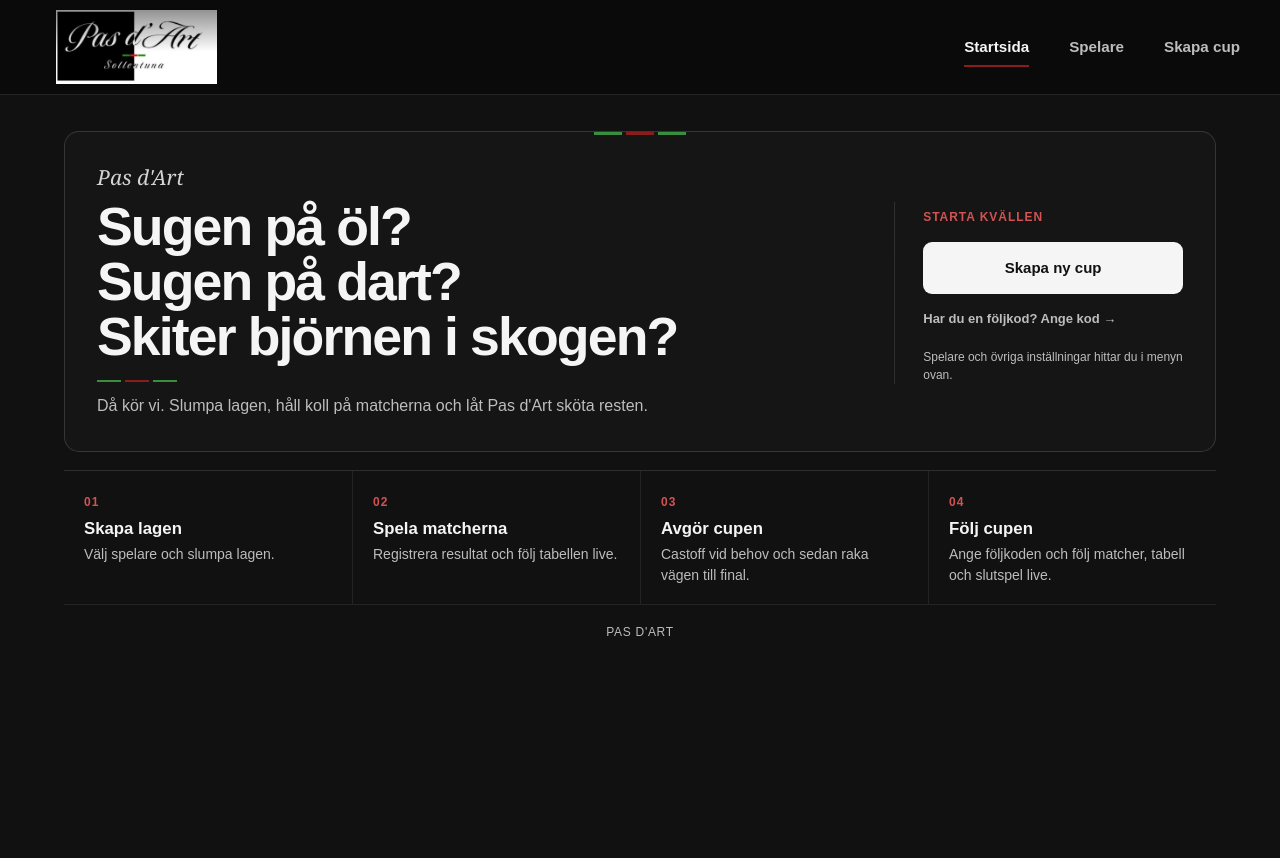
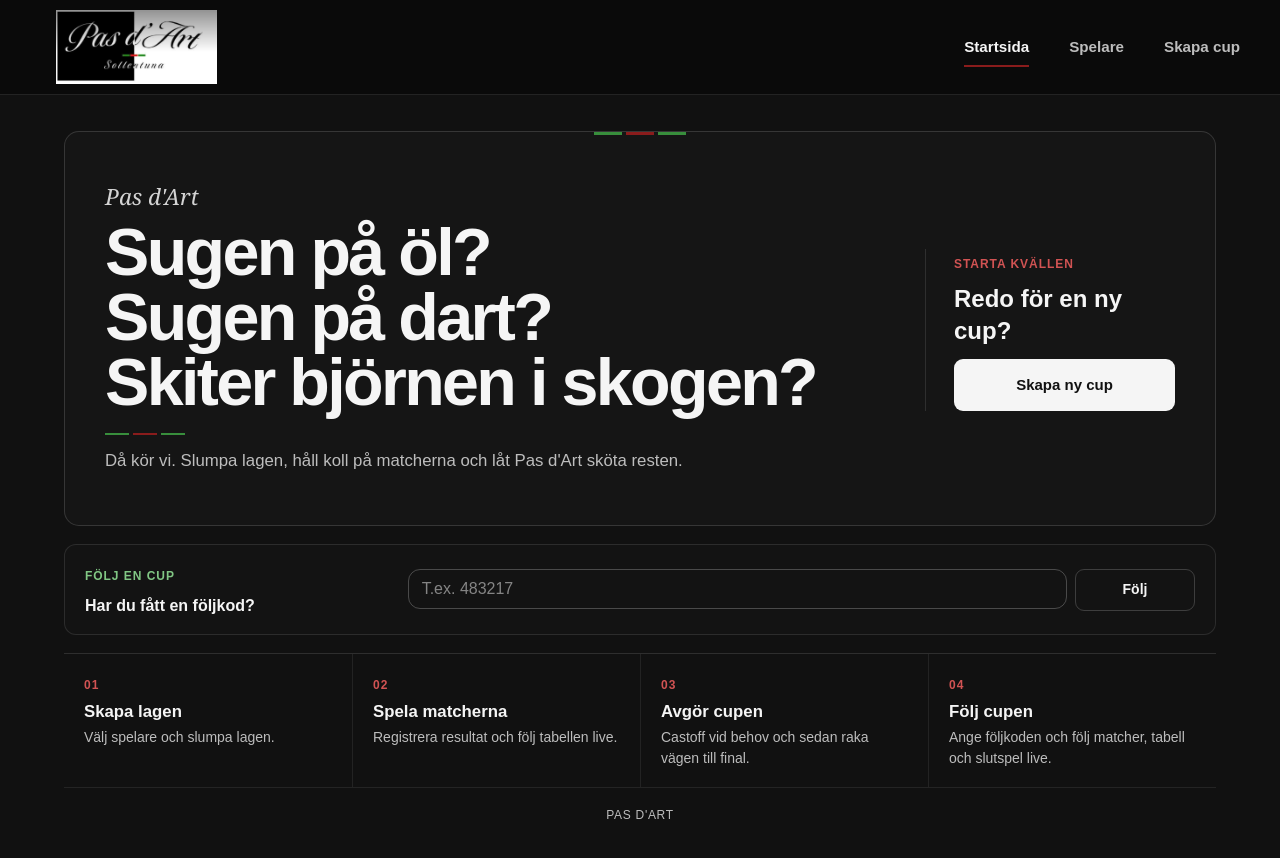
Before and after one commit to HanssonLucas/Pasdart, a Next.js app: page / in a window 1280 px wide. Shown: the top 858 px of the page. Before the commit the page ends 807 px from the top, so only its background shows below. Built offline with nearby package versions, Linux system fonts and the light colour scheme; no server answers; the database is empty; what @mui/material-nextjs would draw is missing.

Commit message:
Refine homepage live and follow cup layout

```diff
--- a/src/app/page.tsx
+++ b/src/app/page.tsx
@@ -35,7 +35,6 @@ export default function Home() {
   const [viewerCode, setViewerCode] = useState("");
   const [viewerError, setViewerError] = useState("");
   const [joiningViewer, setJoiningViewer] = useState(false);
-  const [showViewerJoin, setShowViewerJoin] = useState(false);
 
   const [activeTournament, setActiveTournament] =
     useState<ActiveTournament | null>(null);
@@ -129,7 +128,6 @@ export default function Home() {
       }
 
       sessionStorage.setItem(`pasdart_viewer_${result.publicId}`, "1");
-
       router.push(`/tournaments/${result.publicId}/schedule`);
     } catch {
       setViewerError("Kunde inte hitta cupen.");
@@ -214,10 +212,7 @@ export default function Home() {
 
                     <Typography
                       variant="body2"
-                      sx={{
-                        color: "text.secondary",
-                        mt: 0.15,
-                      }}
+                      sx={{ color: "text.secondary", mt: 0.15 }}
                     >
                       {getTournamentPhase(activeTournament.status)} · Följ
                       matcher och tabell live
@@ -267,7 +262,6 @@ export default function Home() {
                   backgroundColor: "success.dark",
                 }}
               />
-
               <Box
                 sx={{
                   width: 28,
@@ -275,7 +269,6 @@ export default function Home() {
                   backgroundColor: "error.dark",
                 }}
               />
-
               <Box
                 sx={{
                   width: 28,
@@ -287,17 +280,21 @@ export default function Home() {
 
             <Box
               sx={{
-                p: { xs: 2.5, sm: 3.25, md: 4 },
+                p: { xs: 2.5, sm: 3.5, md: 5 },
+                minHeight: { md: 390 },
+                display: "flex",
+                alignItems: "center",
               }}
             >
               <Box
                 sx={{
+                  width: "100%",
                   display: "grid",
                   gridTemplateColumns: {
                     xs: "1fr",
-                    md: "minmax(0, 1.45fr) minmax(260px, 0.55fr)",
+                    md: "minmax(0, 1.65fr) minmax(250px, 0.35fr)",
                   },
-                  gap: { xs: 3, md: 4.5 },
+                  gap: { xs: 3.5, md: 5 },
                   alignItems: "center",
                 }}
               >
@@ -306,7 +303,7 @@ export default function Home() {
                     sx={{
                       fontFamily: 'Georgia, "Times New Roman", serif',
                       fontStyle: "italic",
-                      fontSize: { xs: "1.15rem", sm: "1.3rem" },
+                      fontSize: { xs: "1.15rem", sm: "1.3rem", md: "1.4rem" },
                       color: "rgba(255,255,255,0.82)",
                       lineHeight: 1,
                     }}
@@ -317,15 +314,15 @@ export default function Home() {
                   <Typography
                     component="h1"
                     sx={{
-                      mt: 1.35,
+                      mt: 1.45,
                       fontWeight: 800,
-                      letterSpacing: "-0.035em",
+                      letterSpacing: "-0.04em",
                       fontSize: {
                         xs: "2.35rem",
-                        sm: "3rem",
-                        md: "3.35rem",
+                        sm: "3.1rem",
+                        md: "4.15rem",
                       },
-                      lineHeight: 1.03,
+                      lineHeight: 0.98,
                     }}
                   >
                     Sugen på öl?
@@ -340,7 +337,7 @@ export default function Home() {
                       display: "flex",
                       alignItems: "center",
                       gap: 0.5,
-                      mt: 2,
+                      mt: 2.25,
                     }}
                   >
                     <Box
@@ -350,7 +347,6 @@ export default function Home() {
                         backgroundColor: "success.dark",
                       }}
                     />
-
                     <Box
                       sx={{
                         width: 24,
@@ -358,7 +354,6 @@ export default function Home() {
                         backgroundColor: "error.dark",
                       }}
                     />
-
                     <Box
                       sx={{
                         width: 24,
@@ -371,9 +366,9 @@ export default function Home() {
                   <Typography
                     sx={{
                       color: "text.secondary",
-                      mt: 1.5,
-                      maxWidth: 600,
-                      fontSize: { xs: "0.95rem", sm: "1rem" },
+                      mt: 1.6,
+                      maxWidth: 640,
+                      fontSize: { xs: "0.95rem", sm: "1rem", md: "1.05rem" },
                       lineHeight: 1.55,
                     }}
                   >
@@ -402,13 +397,23 @@ export default function Home() {
                     STARTA KVÄLLEN
                   </Typography>
 
+                  <Typography
+                    variant="h5"
+                    sx={{
+                      mt: 0.25,
+                      mb: 1.5,
+                      fontWeight: 800,
+                    }}
+                  >
+                    Redo för en ny cup?
+                  </Typography>
+
                   <Button
                     href="/tournaments/new"
                     variant="contained"
                     size="large"
                     fullWidth
                     sx={{
-                      mt: 1,
                       minHeight: 52,
                       borderRadius: 0.75,
                       boxShadow: "none",
@@ -417,45 +422,58 @@ export default function Home() {
                   >
                     Skapa ny cup
                   </Button>
+                </Box>
+              </Box>
+            </Box>
+          </Paper>
 
-                  <Button
-                    type="button"
-                    variant="text"
-                    size="small"
-                    onClick={() => {
-                      setShowViewerJoin((current) => !current);
-                      setViewerError("");
-                    }}
+          <Paper
+            elevation={0}
             sx={{
-                      mt: 1.25,
-                      px: 0,
-                      minWidth: 0,
-                      color: "text.secondary",
-                      justifyContent: "flex-start",
-                      fontWeight: 700,
-                      "&:hover": {
-                        backgroundColor: "transparent",
-                        color: "text.primary",
-                      },
+              px: { xs: 2, sm: 2.5 },
+              py: { xs: 1.75, sm: 2 },
+              border: "1px solid rgba(255,255,255,0.10)",
+              borderRadius: 1,
+              backgroundColor: "rgba(255,255,255,0.012)",
             }}
           >
-                    Har du en följkod? {showViewerJoin ? "Stäng" : "Ange kod →"}
-                  </Button>
-
-                  {showViewerJoin && (
-                    <Stack
-                      spacing={1}
+            <Box
               sx={{
-                        mt: 1.25,
+                display: "grid",
+                gridTemplateColumns: {
+                  xs: "1fr",
+                  md: "minmax(190px, 0.55fr) minmax(0, 1.45fr)",
+                },
+                gap: { xs: 1.5, md: 3 },
+                alignItems: "center",
               }}
             >
+              <Box>
+                <Typography
+                  variant="overline"
+                  sx={{
+                    color: "success.light",
+                    fontWeight: 800,
+                    letterSpacing: "0.08em",
+                  }}
+                >
+                  FÖLJ EN CUP
+                </Typography>
+
+                <Typography
+                  sx={{
+                    mt: 0.15,
+                    fontWeight: 800,
+                  }}
+                >
+                  Har du fått en följkod?
+                </Typography>
+              </Box>
+
+              <Stack spacing={1}>
                 <Stack
                   sx={{
-                          flexDirection: {
-                            xs: "column",
-                            sm: "row",
-                            md: "column",
-                          },
+                    flexDirection: { xs: "column", sm: "row" },
                     gap: 1,
                   }}
                 >
@@ -492,7 +510,7 @@ export default function Home() {
                     disabled={joiningViewer}
                     sx={{
                       minHeight: 42,
-                            minWidth: { sm: 120, md: 0 },
+                      minWidth: { sm: 120 },
                       borderRadius: 0.75,
                       borderColor: "rgba(255,255,255,0.18)",
                       color: "text.primary",
@@ -503,25 +521,8 @@ export default function Home() {
                   </Button>
                 </Stack>
 
-                      {viewerError && (
-                        <PasdartInlineError message={viewerError} />
-                      )}
+                {viewerError && <PasdartInlineError message={viewerError} />}
               </Stack>
-                  )}
-
-                  <Typography
-                    variant="caption"
-                    sx={{
-                      display: "block",
-                      color: "text.secondary",
-                      mt: 1.6,
-                      lineHeight: 1.5,
-                    }}
-                  >
-                    Spelare och övriga inställningar hittar du i menyn ovan.
-                  </Typography>
-                </Box>
-              </Box>
             </Box>
           </Paper>
 
@@ -566,25 +567,19 @@ export default function Home() {
                 sx={{
                   py: 2.25,
                   px: { xs: 0.5, sm: 2.5 },
-
                   borderLeft: {
                     xs: "none",
-
                     sm:
                       index % 2 === 0
                         ? "none"
                         : "1px solid rgba(255,255,255,0.08)",
-
                     lg:
                       index === 0 ? "none" : "1px solid rgba(255,255,255,0.08)",
                   },
-
                   borderTop: {
                     xs:
                       index === 0 ? "none" : "1px solid rgba(255,255,255,0.08)",
-
                     sm: index < 2 ? "none" : "1px solid rgba(255,255,255,0.08)",
-
                     lg: "none",
                   },
                 }}
```
Lines whose indentation alone changed are shown as unchanged.
